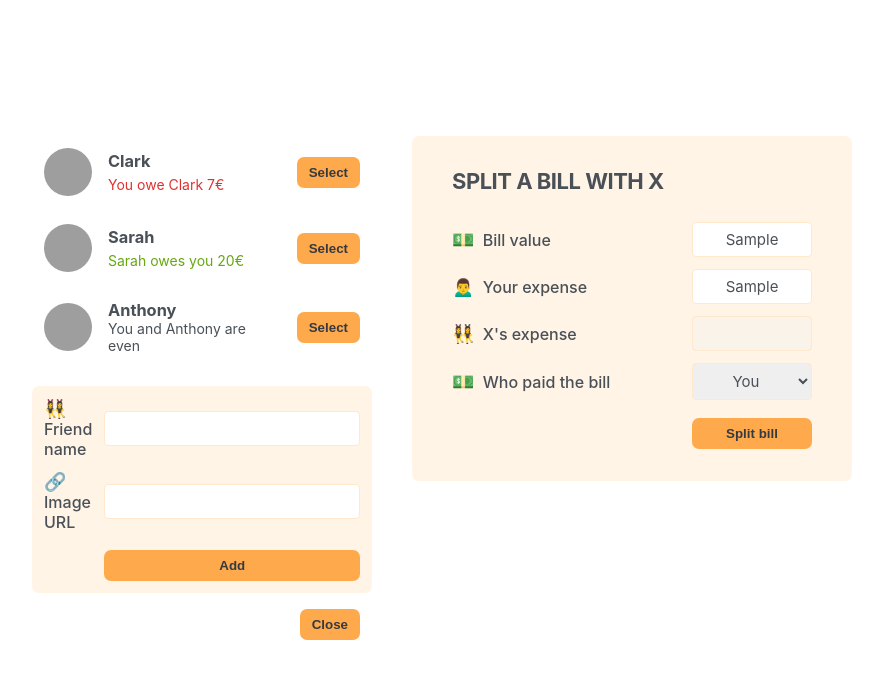
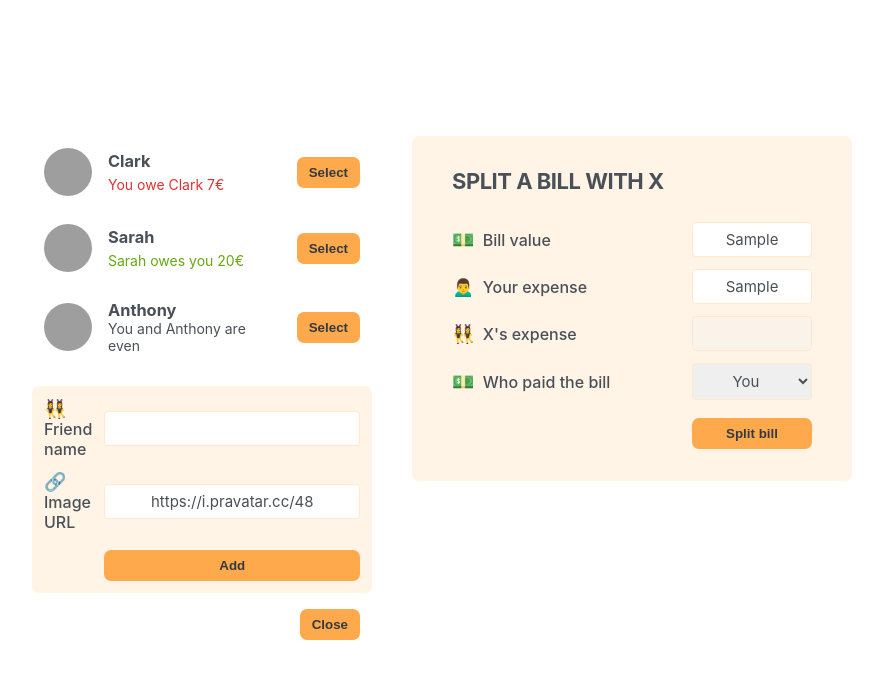
Before and after one commit to niveditapagar/shared-expense-tracker, a React (Create React App) app: page / in a window 1280 px wide. Both pictures are taken after typing "Sample", "Sample" into the empty fields and a click on the button "Add Friend". Shown: the top 678 px of the page, without its empty margins (198-1081 px from the left). Built offline with nearby package versions, Linux system fonts and the light colour scheme; grey boxes are pictures that could not be loaded.

Commit message:
Implement controlled elements for friend details; Add handle submit functionality for adding new friend; Clear inputs on submission

```diff
--- a/src/components/FormAddFriend.js
+++ b/src/components/FormAddFriend.js
@@ -1,12 +1,35 @@
+import { useState } from "react";
 import Button from "./Button";
 
 export default function FormAddFriend() {
+  const [name, setName] = useState("");
+  const [image, setImage] = useState("https://i.pravatar.cc/48");
+
+  function handleSubmit(e) {
+    e.preventDefault();
+
+    if (!name || !image) return;
+    const id = crypto.randomUUID();
+    const newFriend = { id: id, name, image: `${image}?=${id}`, balance: 0 };
+    console.log(newFriend);
+    setName("");
+    setImage("https://i.pravatar.cc/48");
+  }
+
   return (
-    <form className="form-add-friend">
+    <form className="form-add-friend" onSubmit={handleSubmit}>
       <label>👯‍♀️ Friend name</label>
-      <input type="text" />
+      <input
+        type="text"
+        value={name}
+        onChange={(e) => setName(e.target.value)}
+      />
       <label>🔗 Image URL</label>
-      <input type="text" />
+      <input
+        type="text"
+        value={image}
+        onChange={(e) => setImage(e.target.value)}
+      />
       <Button>Add</Button>
     </form>
   );
```
